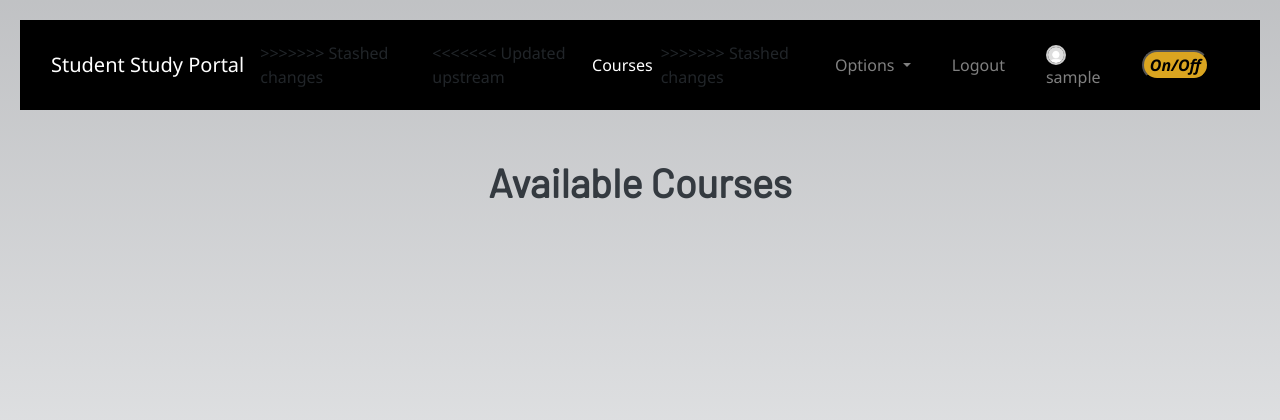
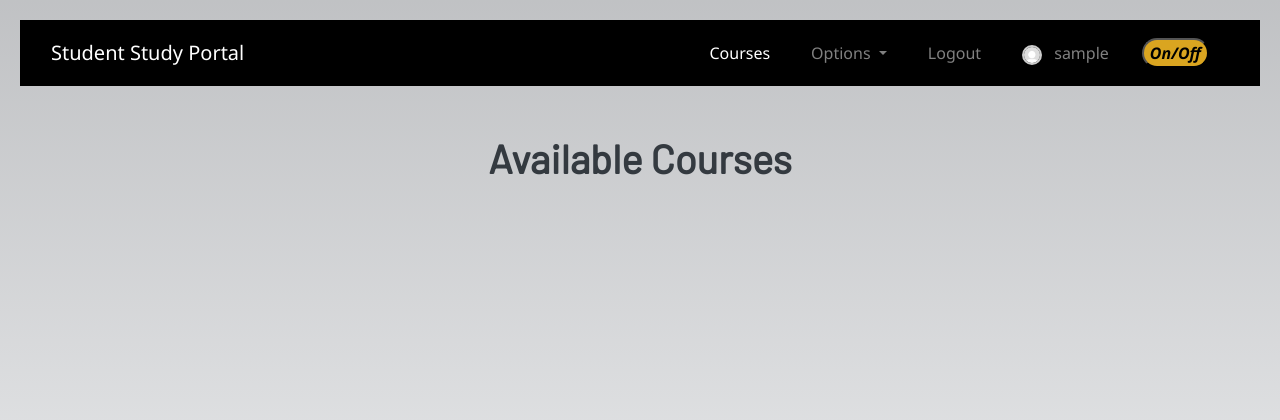
Before and after one commit to ProDaryl/Elearning-website, a Django app: page /courses/ in a window 1280 px wide. Shown: the top 420 px of the page. Run offline with Django 5.2, Linux system fonts and the light colour scheme; the visitor is signed in with stand-in values (Sample User, id 1); data that the repository does not hold is empty; some libraries are stand-ins or nearby versions; some web fonts are replaced.

Commit message:
fixed bug

```diff
--- a/course_enlistment/models.py
+++ b/course_enlistment/models.py
@@ -7,7 +7,7 @@ class Course(models.Model):
     course_image = models.ImageField(upload_to='course_image', null=True, blank=True)
     created_at = models.DateTimeField(auto_now_add=True)
     updated_at = models.DateTimeField(auto_now=True)
-    instructor = models.ForeignKey(User, on_delete=models.SET_NULL, null=True, blank=True)
+    # instructor = models.ForeignKey(User, on_delete=models.SET_NULL, null=True, blank=True)
     duration = models.DurationField(null=True, blank=True)
 
     def __str__(self):
--- a/dashboard/templates/dashboard/base.html
+++ b/dashboard/templates/dashboard/base.html
@@ -43,7 +43,6 @@
           <a class="navbar-brand" href="{% url 'dashboard' %}">Student Study Portal</a>
 
           <!-- Navbar toggler -->
->>>>>>> Stashed changes
           <button
             class="navbar-toggler"
             type="button"
@@ -63,9 +62,8 @@
           >
             <ul class="navbar-nav mb-2 mb-lg-0">
               <li class="nav-item">
-<<<<<<< Updated upstream
                 <a class="nav-link active" aria-current="page" href="{%url 'course_list' %}">Courses</a>
->>>>>>> Stashed changes
+
               </li>
               <li class="nav-item dropdown">
                 <a
```
